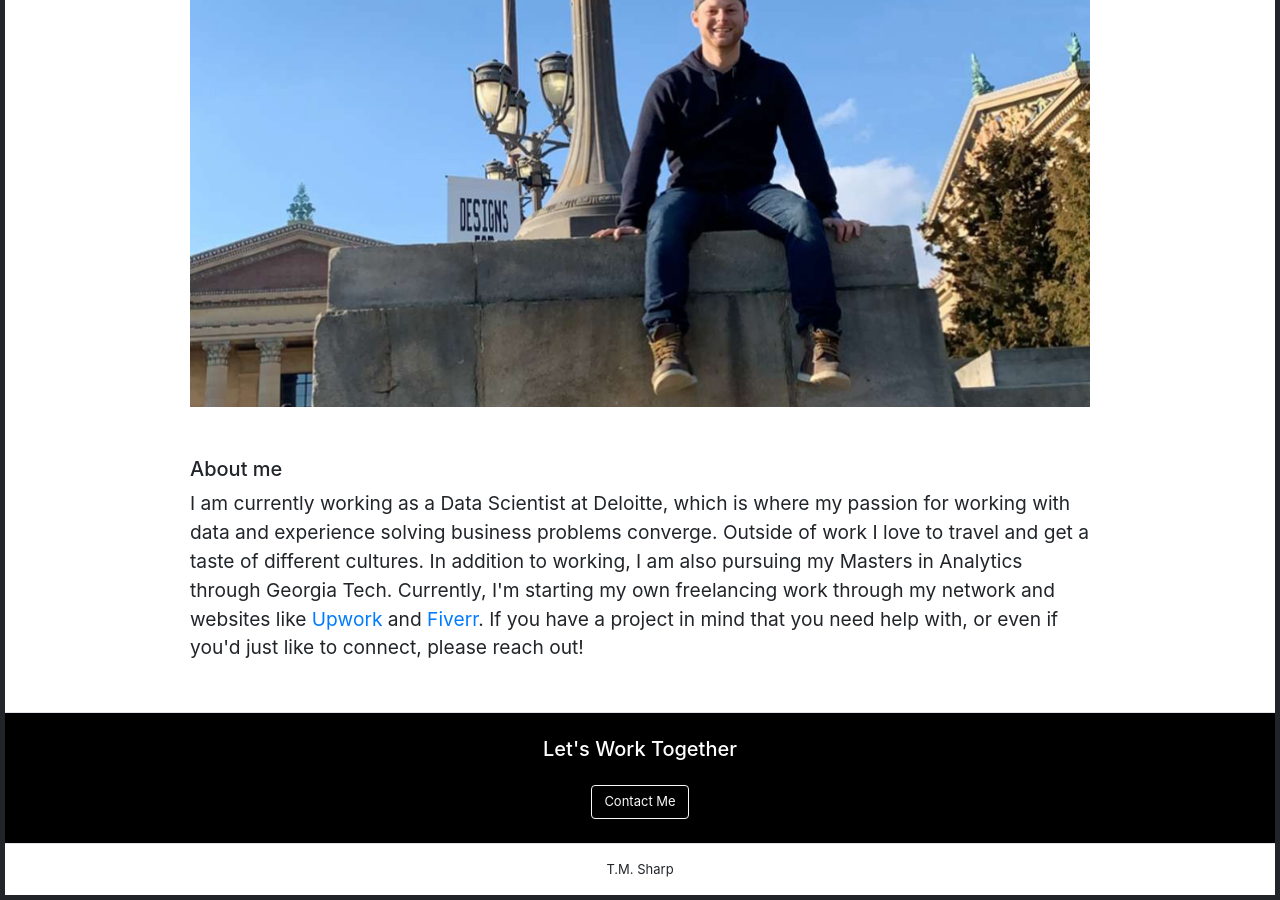
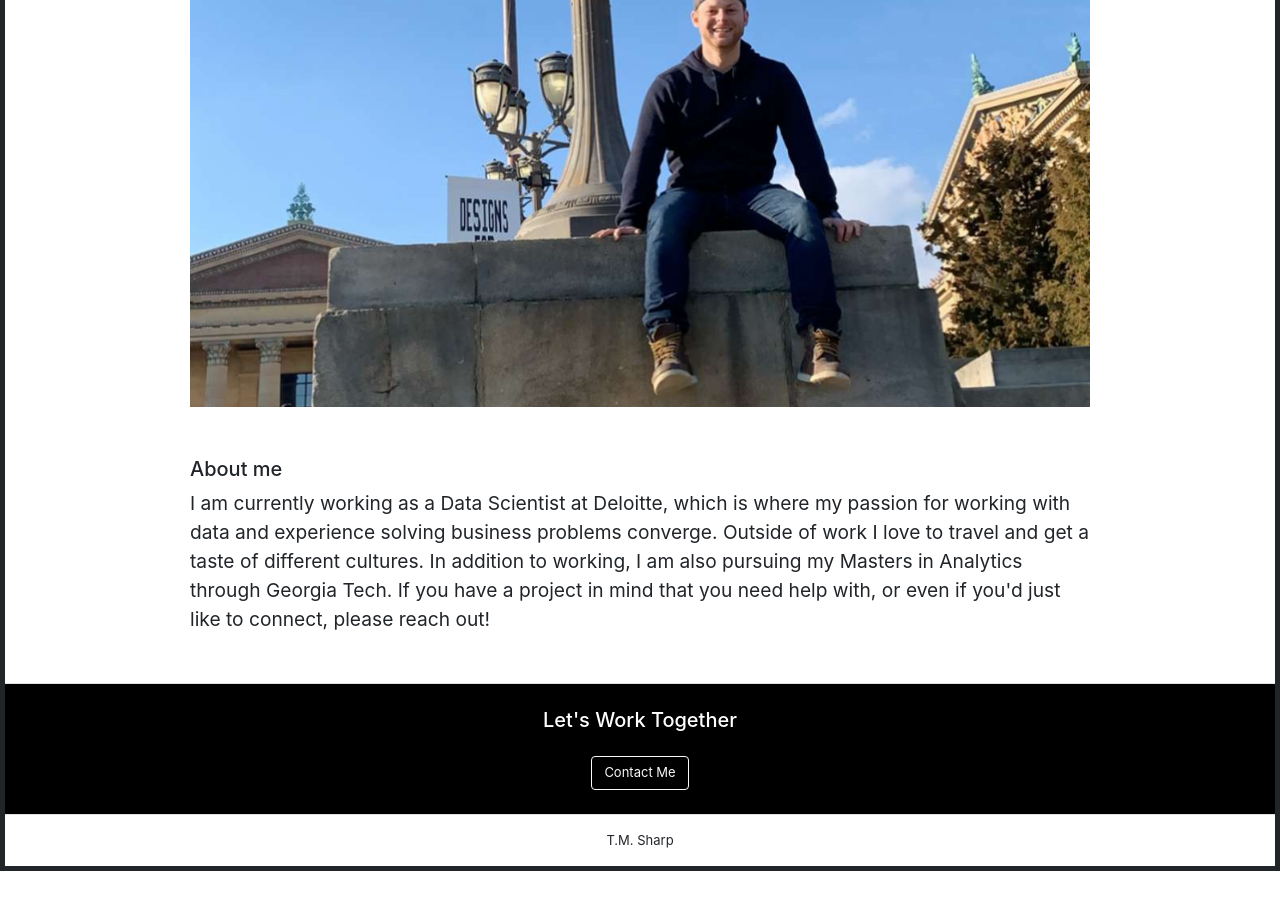
Before and after one commit to tomsharp/tmsharp.github.io, a Jekyll site: the page built from index.html, in a window 1280 px wide and 900 px high, scrolled down 820 px. Built offline with Jekyll 4.4.1, drawn with Linux system fonts in a browser that asks for light colours; after the commit the page ends 1691 px from its top, so only the background shows below that.

Commit message:
updated aboutme

```diff
--- a/_includes/aboutme.html
+++ b/_includes/aboutme.html
@@ -4,10 +4,10 @@
     for working with data and experience solving business problems converge.
     Outside of work I love to travel and get a taste of different cultures.
     In addition to working, I am also pursuing my Masters in Analytics through Georgia Tech.
-    Currently, I'm starting my own freelancing work through my network and websites like
+    <!-- Currently, I'm starting my own freelancing work through my network and websites like
     <a href="https://www.upwork.com/o/profiles/users/~01bdf7d5d7f969dffc/" title="Tom's Upwork Profile" target="_blank">Upwork</a>
     and
-    <a href="https://www.fiverr.com/t_sharp?up_rollout=true" title="Tom's Fiverr Profile" target="_blank">Fiverr</a>.
+    <a href="https://www.fiverr.com/t_sharp?up_rollout=true" title="Tom's Fiverr Profile" target="_blank">Fiverr</a>.  -->
     If you have a project in mind that you need help with,
     or even if you'd just like to connect, please reach out!
 </div>
```
Also changed, not shown: 1 other file.
